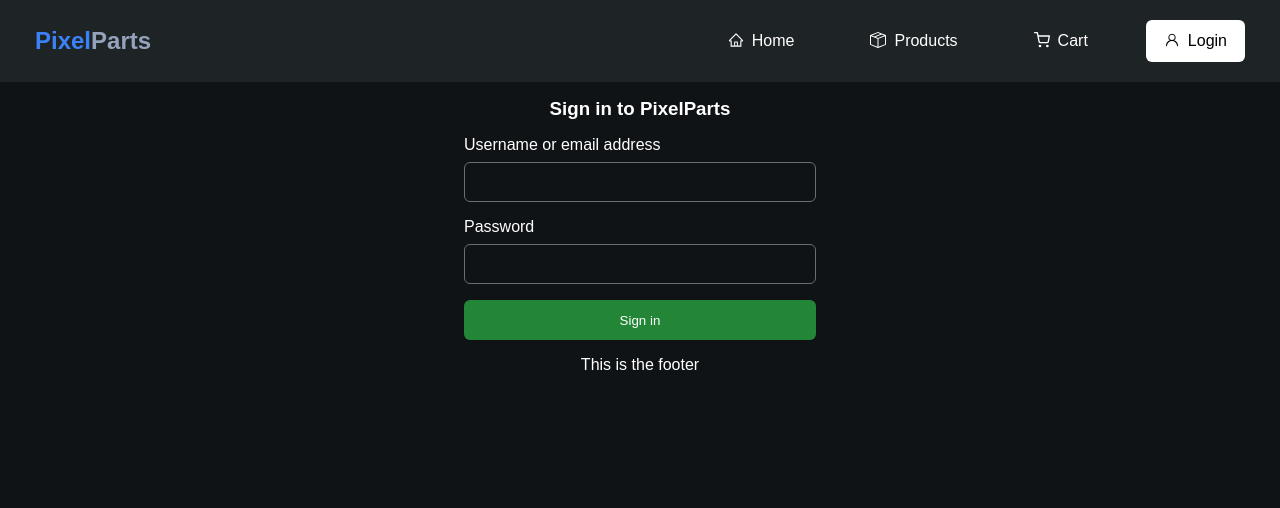
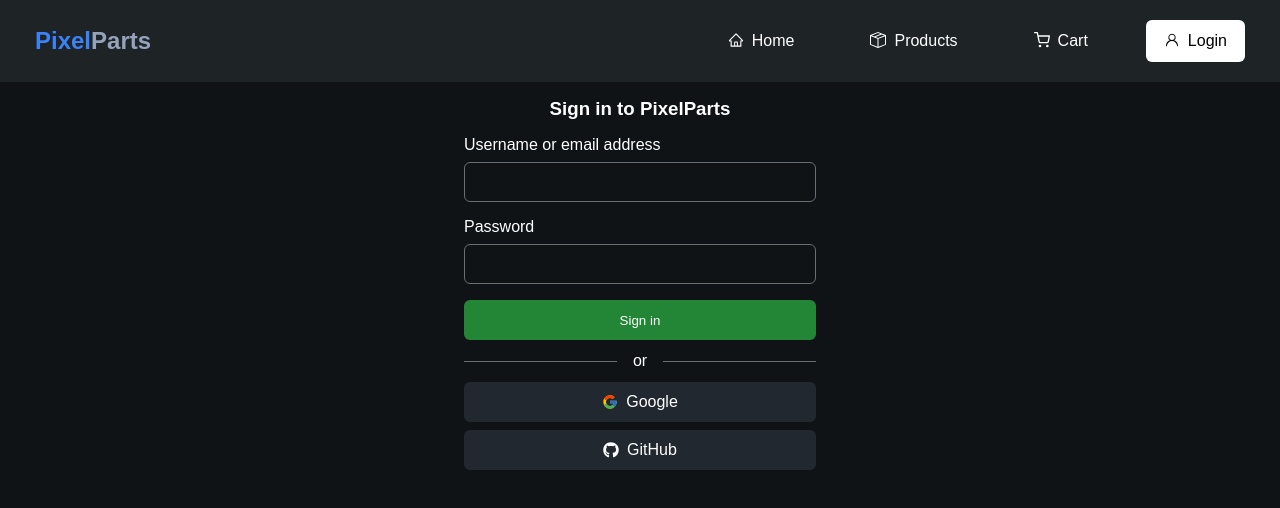
Before and after one commit to ryubex/pixel-parts, a React (Vite) app: page /login in a window 1280 px wide. Shown: the top 508 px of the page. Built offline with nearby package versions, Linux system fonts and the light colour scheme.

Commit message:
Sign in page user login using websites done

```diff
--- a/src/pages/Login.jsx
+++ b/src/pages/Login.jsx
@@ -1,3 +1,6 @@
+import { FcGoogle } from "react-icons/fc";
+import { FaGithub } from "react-icons/fa";
+
 import '../styles/Login.css'
 
 import { Link } from "react-router";
@@ -34,12 +37,28 @@
           </form>
 
           <div className='webInput-login'>
+            <div className='divider'>
+              <span>or</span>
+            </div>
 
+            <div className="webLogin-btn">
+              <ul>
+                <li>
+                  <a href="" /* put google sign in link here*/>
+                    <FcGoogle />
+                    Google
+                  </a>
+                </li>
+
+                <li>
+                  <a href="" /* put github sign in link here*/>
+                    <FaGithub />
+                    GitHub
+                  </a>
+                </li>
+              </ul>
+            </div>
           </div>
-        </div>
-
-        <div className='signin-footer'>
-          <p>This is the footer</p>
         </div>
       </div>
     </>
--- a/src/styles/Login.css
+++ b/src/styles/Login.css
@@ -34,6 +34,7 @@
     background-color: transparent;
     border: 1px solid #686e75;
     border-radius: 6px;
+    color: white;
 }
 
 .signin-password {
@@ -48,6 +49,7 @@
     background-color: transparent;
     border: 1px solid #686e75;
     border-radius: 6px;
+    color: white
 }
 
 .signin-btn {
@@ -61,3 +63,60 @@
     border-color: transparent;
     background-color: #238636;
 }
+
+.webInput-login {
+    display: flex;
+    flex-direction: column;
+    flex: 1;
+    width: 100%;
+    justify-content: center;
+}
+
+.divider {
+    display: flex;
+    align-items: center;
+    text-align: center;
+    width: 100%;
+    margin: 12px 0;
+}
+
+.divider::before,
+.divider::after {
+    content: "";
+    flex: 1;
+    height: 1px;
+    border-bottom: 1px solid #686e75;
+}
+
+.divider span {
+    padding: 0 16px;
+    white-space: nowrap;
+}
+
+.webLogin-btn {
+    display: flex;
+    gap: 8px;
+    width: 100%;
+}
+
+.webLogin-btn ul {
+    display: flex;
+    flex-direction: column;
+    list-style-type: none;
+    gap: 8px;
+    width: 100%;
+}
+
+.webLogin-btn a {
+    text-decoration: none;
+    color: white;
+    display: flex;
+    width: 100%;
+    background-color: #212830;
+    border-color: #3d444d;
+    gap: 8px;
+    height: 40px;
+    border-radius: 6px;
+    align-items: center;
+    justify-content: center;
+}
```
